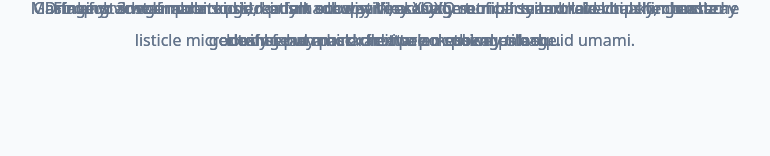
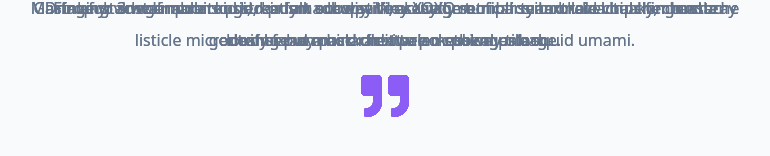
Before and after one commit to SPMcDonald1316/react_projects, a React (Vite) app in the folder slider/: page / in a window 1280 px wide. Shown: the part 416-572 px from the top of the page, without its empty margins (255-1025 px from the left). Built offline with nearby package versions, Linux system fonts and the light colour scheme.

Commit message:
add quote icon

```diff
--- a/slider/src/Slide.jsx
+++ b/slider/src/Slide.jsx
@@ -1,3 +1,5 @@
+import { FaQuoteRight } from 'react-icons/fa';
+
 const Slide = ({ image, name, title, quote }) => {
   return (
     <section className='slide'>
@@ -5,6 +7,7 @@ const Slide = ({ image, name, title, quote }) => {
       <h5 className='name'>{name}</h5>
       <p>{title}</p>
       <p className='text'>{quote}</p>
+      <FaQuoteRight className='icon' />
     </section>
   );
 };
```
